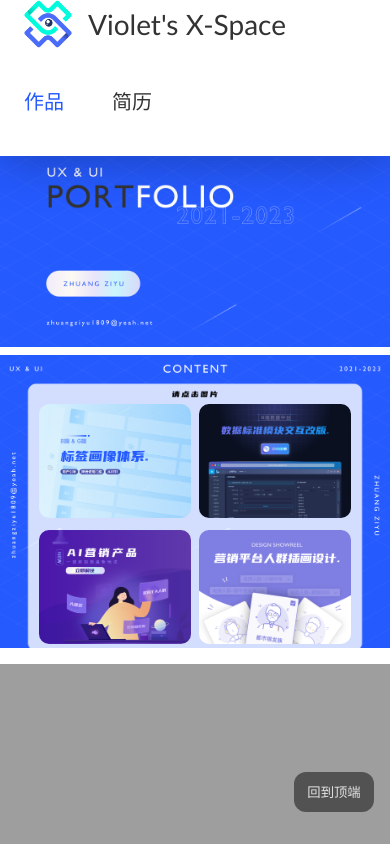
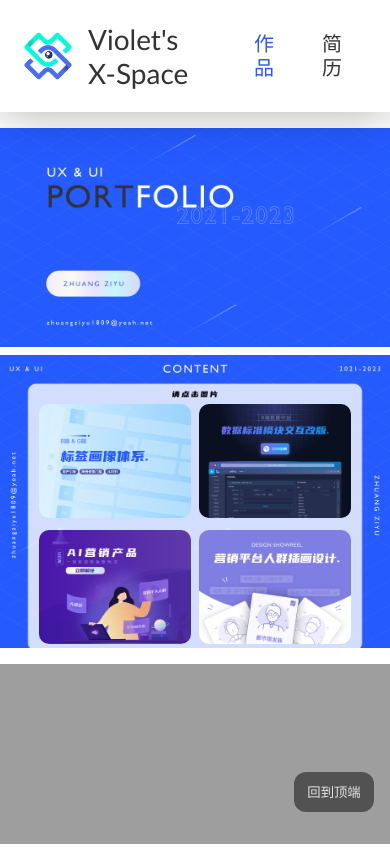
Before and after one commit to Violetziyu/violetziyu.github.io, a plain HTML site: page index.html in a window 390 px wide. Drawn offline with Linux system fonts and the light colour scheme.

Commit message:
0416-3:mobile fit

```diff
--- a/nav-styles.css
+++ b/nav-styles.css
@@ -100,17 +100,7 @@
 
 
 
-  @media (max-width: 768px) {
-    .navbar {
-      flex-direction: column;
-      align-items: flex-start;
 
-    }
-
-    .navbar-menu {
-      padding: 10px 0;
-    }
-  }
 
 
 ul {
```
